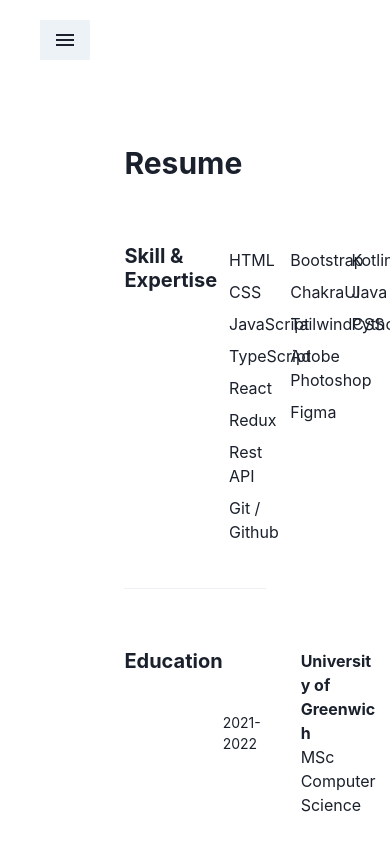
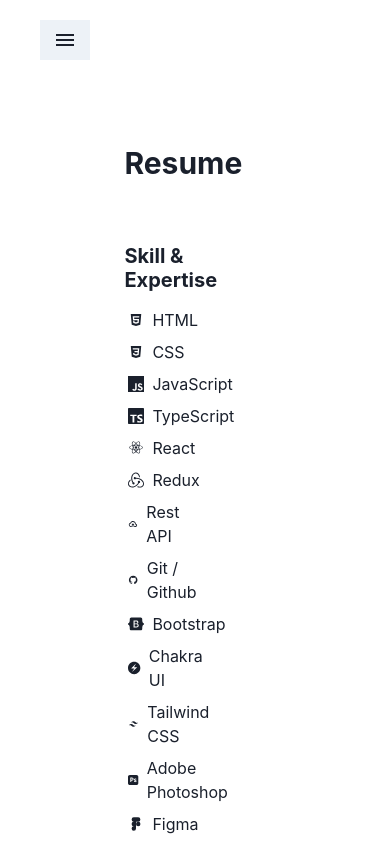
Before and after one commit to Farkhadov95/far_amir, a React (Vite) app: page /resume in a window 390 px wide. Shown: the top 841 px of the page. Built offline with nearby package versions, Linux system fonts and the light colour scheme.

Commit message:
Made Skills section responsive

```diff
--- a/src/components/ResumeSkills.tsx
+++ b/src/components/ResumeSkills.tsx
@@ -1,4 +1,4 @@
-import { Heading, Box, List, Divider, ListItem } from "@chakra-ui/react";
+import { Heading, Box, List, Text, ListItem } from "@chakra-ui/react";
 import {
   BiLogoHtml5,
   BiLogoCss3,
@@ -25,6 +25,9 @@
     <Box
       display="flex"
       justifyContent="space-between"
+      flexDirection={{ base: "column", sm: "column", md: "row" }}
+      gap={{ base: 3, md: 0 }}
+      marginY={5}
       paddingBottom={10}
       paddingTop={10}
     >
@@ -33,74 +36,177 @@
           Skill & Expertise
         </Heading>
       </Box>
-      <Box display="flex" width="50%" gap={10}>
+      <Box
+        display="flex"
+        width={{ base: "100%", md: "60%" }}
+        flexDirection={{ base: "column", sm: "row" }}
+        justifyContent="space-between"
+      >
         <List width="30%">
-          <ListItem alignItems="center" display="flex" gap={2} padding={1}>
-            <BiLogoHtml5 /> HTML
+          <ListItem
+            alignItems="center"
+            display="flex"
+            justifyContent="space-between"
+            gap={2}
+            padding={1}
+            width="fit-content"
+          >
+            <BiLogoHtml5 size="1em" />
+            <Text>HTML</Text>
           </ListItem>
-          <ListItem alignItems="center" display="flex" gap={2} padding={1}>
+          <ListItem
+            alignItems="center"
+            display="flex"
+            gap={2}
+            padding={1}
+            width="fit-content"
+          >
             <BiLogoCss3 />
-            CSS
+            <Text>CSS</Text>
           </ListItem>
-          <ListItem alignItems="center" display="flex" gap={2} padding={1}>
+          <ListItem
+            alignItems="center"
+            display="flex"
+            gap={2}
+            width="fit-content"
+            padding={1}
+          >
             <SiJavascript />
-            JavaScript
+            <Text>JavaScript</Text>
           </ListItem>
-          <ListItem alignItems="center" display="flex" gap={2} padding={1}>
+          <ListItem
+            alignItems="center"
+            display="flex"
+            gap={2}
+            width="fit-content"
+            padding={1}
+          >
             <SiTypescript />
-            TypeScript
+            <Text>TypeScript</Text>
           </ListItem>
-          <ListItem alignItems="center" display="flex" gap={2} padding={1}>
+          <ListItem
+            alignItems="center"
+            display="flex"
+            gap={2}
+            width="fit-content"
+            padding={1}
+          >
             <BiLogoReact />
-            React
+            <Text>React</Text>
           </ListItem>
-          <ListItem alignItems="center" display="flex" gap={2} padding={1}>
+          <ListItem
+            alignItems="center"
+            display="flex"
+            gap={2}
+            width="fit-content"
+            padding={1}
+          >
             <SiRedux />
-            Redux
+            <Text>Redux</Text>
           </ListItem>
-          <ListItem alignItems="center" display="flex" gap={2} padding={1}>
+          <ListItem
+            alignItems="center"
+            display="flex"
+            gap={2}
+            width="fit-content"
+            padding={1}
+          >
             <BiCloudUpload />
-            Rest API
+            <Text>Rest API</Text>
           </ListItem>
-          <ListItem alignItems="center" display="flex" gap={2} padding={1}>
+          <ListItem
+            alignItems="center"
+            display="flex"
+            gap={2}
+            width="fit-content"
+            padding={1}
+          >
             <BiLogoGithub />
-            Git / Github
+            <Text>Git / Github</Text>
           </ListItem>
         </List>
         <List width="30%">
-          <ListItem alignItems="center" display="flex" gap={2} padding={1}>
+          <ListItem
+            alignItems="center"
+            display="flex"
+            gap={2}
+            width="fit-content"
+            padding={1}
+          >
             <SiBootstrap />
-            Bootstrap
+            <Text>Bootstrap</Text>
           </ListItem>
-          <ListItem alignItems="center" display="flex" gap={2} padding={1}>
+          <ListItem
+            alignItems="center"
+            display="flex"
+            gap={2}
+            width="fit-content"
+            padding={1}
+          >
             <SiChakraui />
-            ChakraUI
+            <Text>Chakra UI</Text>
           </ListItem>
-          <ListItem alignItems="center" display="flex" gap={2} padding={1}>
+          <ListItem
+            alignItems="center"
+            display="flex"
+            gap={2}
+            width="fit-content"
+            padding={1}
+          >
             <BiLogoTailwindCss />
-            TailwindCSS
+            <Text>Tailwind CSS</Text>
           </ListItem>
-          <ListItem alignItems="center" display="flex" gap={2} padding={1}>
+          <ListItem
+            alignItems="center"
+            display="flex"
+            gap={2}
+            width="fit-content"
+            padding={1}
+          >
             <SiAdobephotoshop />
-            Adobe Photoshop
+            <Text>Adobe Photoshop</Text>
           </ListItem>
-          <ListItem alignItems="center" display="flex" gap={2} padding={1}>
+          <ListItem
+            alignItems="center"
+            display="flex"
+            gap={2}
+            width="fit-content"
+            padding={1}
+          >
             <BiLogoFigma />
-            Figma
+            <Text>Figma</Text>
           </ListItem>
         </List>
         <List width="30%">
-          <ListItem alignItems="center" display="flex" gap={2} padding={1}>
+          <ListItem
+            alignItems="center"
+            display="flex"
+            gap={2}
+            width="fit-content"
+            padding={1}
+          >
             <SiKotlin />
-            Kotlin
+            <Text>Kotlin</Text>
           </ListItem>
-          <ListItem alignItems="center" display="flex" gap={2} padding={1}>
+          <ListItem
+            alignItems="center"
+            display="flex"
+            gap={2}
+            width="fit-content"
+            padding={1}
+          >
             <BiLogoJava />
-            Java
+            <Text>Java</Text>
           </ListItem>
-          <ListItem alignItems="center" display="flex" gap={2} padding={1}>
+          <ListItem
+            alignItems="center"
+            display="flex"
+            gap={2}
+            width="fit-content"
+            padding={1}
+          >
             <BiLogoPython />
-            Python
+            <Text>Python</Text>
           </ListItem>
         </List>
       </Box>
```
